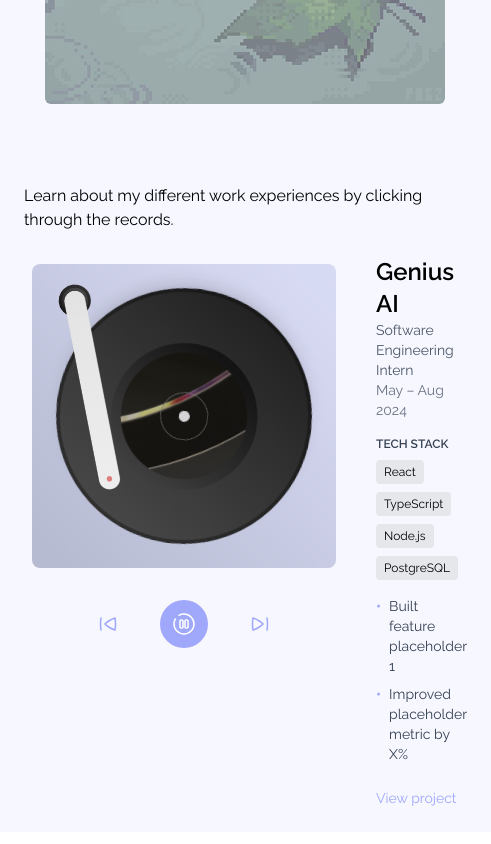
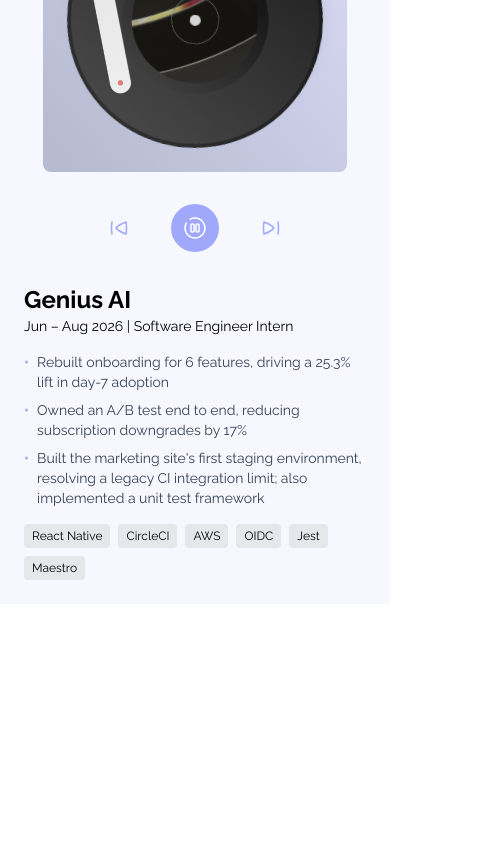
Before and after one commit to shuttlecodes/tam-portfolio, a React (Vite) app: page /vinyl in a window 390 px wide. Shown: the part 2472-3316 px from the top of the page, 491 px wide, since content can reach past the window. After the commit the page ends 3140 px from the top, so only its background shows below. Built offline with nearby package versions, Linux system fonts and the light colour scheme.

Commit message:
internship details, chevron

```diff
--- /dev/null
+++ b/src/assets/icons/ChevronDownIcon.tsx
@@ -0,0 +1,19 @@
+export const ChevronDownIcon = ({ className }: { className?: string }) => {
+    return (
+        <svg
+            className={className}
+            xmlns="http://www.w3.org/2000/svg"
+            fill="none"
+            viewBox="0 0 24 24"
+            stroke="currentColor"
+        >
+            <path
+                d="M6 9L12 15L18 9"
+                stroke="currentColor"
+                strokeWidth="2"
+                strokeLinecap="round"
+                strokeLinejoin="round"
+            />
+        </svg>
+    );
+};
--- a/src/components/InternshipDetails.tsx
+++ b/src/components/InternshipDetails.tsx
@@ -6,23 +6,10 @@
 
 export const InternshipDetails = ({ internship }: InternshipDetailsProps) => {
     return (
-        <div className="flex flex-col gap-4">
+        <div className="flex flex-col gap-4 h-[80%] justify-center">
             <div>
-                <h3 className="text-2xl font-semibold">{internship.company}</h3>
-                <p className="text-sm text-gray-600">{internship.title}</p>
-                <p className="text-sm text-gray-500">{internship.dates}</p>
-            </div>
-
-            {/* Technologies */}
-            <div>
-                <p className="text-xs font-semibold text-gray-700 uppercase mb-2">Tech Stack</p>
-                <div className="flex flex-wrap gap-2">
-                    {internship.technologies.map((tech) => (
-                        <span key={tech} className="text-xs bg-gray-200 px-2 py-1 rounded">
-                            {tech}
-                        </span>
-                    ))}
-                </div>
+                <h1 className="text-2xl">{internship.company}</h1>
+                <p className="text-sm">{internship.dates} | {internship.title}</p>
             </div>
 
             {/* Highlights */}
@@ -39,7 +26,7 @@
 
             {/* Links */}
             {internship.links && internship.links.length > 0 && (
-                <div className="flex gap-4 pt-2">
+                <div className="flex gap-4">
                     {internship.links.map((link) => (
                         <a
                             key={link.text}
@@ -53,6 +40,17 @@
                     ))}
                 </div>
             )}
+
+            {/* Technologies */}
+            <div>
+                <div className="flex flex-wrap gap-2">
+                    {internship.technologies.map((tech) => (
+                        <span key={tech} className="text-xs bg-gray-200 px-2 py-1 rounded">
+                            {tech}
+                        </span>
+                    ))}
+                </div>
+            </div>
         </div>
     );
 };
--- a/src/pages/Values.tsx
+++ b/src/pages/Values.tsx
@@ -2,6 +2,7 @@
 import { IkigaiLove } from "../assets/ikigai/IkigaiLove";
 import { IkigaiWorld } from "../assets/ikigai/IkigaiWorld";
 import { IkigaiSustain } from "../assets/ikigai/IkigaiSustain";
+import { ChevronDownIcon } from "../assets/icons/ChevronDownIcon";
 import ScrollFadeIn from "../components/ScrollFadeIn";
 
 const CONTEXT_TITLE = "Ikigai"
@@ -37,15 +38,20 @@
 
 const Values = () => {
     return (
-        <div className="py-20 pr-20 pl-36 bg-bg-pink min-h-screen flex items-center justify-center">
-            <div className="flex flex-col gap-10 max-w-xl">
+        <div className="py-20 pr-20 pl-36 bg-bg-pink min-h-screen flex items-center justify-center overflow-hidden">
+            <div className="flex flex-col gap-20 max-w-xl relative">
                 <ScrollFadeIn>
-                    <div className="flex gap-10 py-70">
-                        {/* to do: make it snappy */}
-                        <h1 className="leading-[1.2]">{CONTEXT_TITLE}</h1>
-                        <p className="whitespace-pre-line pt-2">{CONTEXT_BODY}</p>
+                    <div className="flex flex-col gap-20 py-70">
+                        <div className="flex gap-10">
+                            <h1 className="leading-[1.2]">{CONTEXT_TITLE}</h1>
+                            <p className="whitespace-pre-line pt-2">{CONTEXT_BODY}</p>
+                        </div>
+                        <div className="flex justify-center animate-bounce text-gray-700">
+                            <ChevronDownIcon className="w-6 h-6" />
+                        </div>
                     </div>
                 </ScrollFadeIn>
+
                 <div className="flex flex-col gap-10">
                     <ScrollFadeIn>
                         <h1>{VAL_TITLE}</h1>
--- a/src/pages/Vinyl.tsx
+++ b/src/pages/Vinyl.tsx
@@ -6,84 +6,92 @@
 import { InternshipDetails } from "../components/InternshipDetails";
 import type { InternshipDetail } from "../types/internship";
 
-const TITLE = "Track record"
-const SUBTITLE = "Learn about my different work experiences by clicking through the records."
-
 const VINYL_RECORDS: InternshipDetail[] = [
     {
         id: "genius-ai",
         cover: "/images/vinyl/covers/genius-ai.png",
         disc: "/images/vinyl/discs/genius-ai.png",
         company: "Genius AI",
-        title: "Software Engineering Intern",
-        dates: "May – Aug 2024",
-        technologies: ["React", "TypeScript", "Node.js", "PostgreSQL"],
+        title: "Software Engineer Intern",
+        dates: "Jun – Aug 2026",
+        technologies: ["React Native", "CircleCI", "AWS", "OIDC", "Jest", "Maestro"],
         highlights: [
-            "Built feature placeholder 1",
-            "Improved placeholder metric by X%"
-        ],
-        links: [{ text: "View project", url: "#" }]
+            "Rebuilt onboarding for 6 features, driving a 25.3% lift in day-7 adoption",
+            "Owned an A/B test end to end, reducing subscription downgrades by 17%",
+            "Built the marketing site's first staging environment, resolving a legacy CI integration limit; also implemented a unit test framework"
+        ]
     },
     {
         id: "miovision",
         cover: "/images/vinyl/covers/miovision.png",
         disc: "/images/vinyl/discs/miovision.png",
-        company: "MioVision",
-        title: "Backend Engineering Intern",
-        dates: "Jan – Apr 2024",
-        technologies: ["Python", "Django", "AWS", "PostgreSQL"],
+        company: "Miovision Technologies",
+        title: "Software Engineer Intern",
+        dates: "Sep – Dec 2025",
+        technologies: ["Angular", "TailwindCSS", "Cypress", "Vitest"],
         highlights: [
-            "Placeholder achievement 1",
-            "Placeholder achievement 2"
+            "Built map-based frontend features for configuring traffic-signal intersection geometry",
+            "Traced a cluster of crosswalk detector defects to a flawed data modeling assumption",
+            "Adopted Angular's signal and computed state patterns to replace legacy subscription logic"
         ]
     },
     {
         id: "magi",
         cover: "/images/vinyl/covers/magi.png",
         disc: "/images/vinyl/discs/magi.png",
-        company: "Magi",
-        title: "Full Stack Developer",
-        dates: "May – Aug 2023",
-        technologies: ["React", "Node.js", "MongoDB", "Docker"],
+        company: "MAGI Inc.",
+        title: "Software Engineer Intern",
+        dates: "Jan – Apr 2025",
+        technologies: ["React", "Next.js", "FastAPI", "LangChain", "TanStack Query", "Zustand"],
         highlights: [
-            "Placeholder work item 1",
-            "Placeholder work item 2"
-        ]
+            "Proposed, designed, and shipped a fullstack Streaks retention feature, boosting engagement 18-20% and signups 25%",
+            "Architected a mobile web product from scratch, building a swipe-based discovery flow",
+            "Ran A/B tests evaluating cost tradeoffs for LLM-powered features",
+            "Launched 15+ A/B tests across onboarding, chat, and retention features"
+        ],
+        links: [{ text: "Built this marketing site", url: "https://magi.inc/" }]
     },
     {
         id: "wolf",
         cover: "/images/vinyl/covers/wolf.png",
         disc: "/images/vinyl/discs/wolf.png",
-        company: "Wolf",
-        title: "Software Engineering Intern",
-        dates: "Sep – Dec 2022",
-        technologies: ["Java", "Spring Boot", "MySQL"],
+        company: "WOLF Advanced Technologies",
+        title: "Software Engineer & Design Intern",
+        dates: "May – Aug 2024",
+        technologies: ["Blazor", "C# .NET", "Figma"],
         highlights: [
-            "Placeholder experience 1"
-        ]
+            "Built features in Blazor for a project management platform and a sales/accounting platform",
+            "Standardized a service layer pattern for async data fetching, documenting it for broader use",
+            "Pioneered a Figma-based design system with reusable components, reducing UI implementation time",
+        ],
+        links: [{ text: "Led design efforts", url: "https://www.figma.com/design/UMwJ18H6bobJJWp26zCDvR/Tam---Design-Samples?node-id=2-2" }]
     },
     {
         id: "hatch",
         cover: "/images/vinyl/covers/hatch.png",
         disc: "/images/vinyl/discs/hatch.png",
-        company: "Hatch",
-        title: "Junior Developer",
-        dates: "Jan – Apr 2022",
-        technologies: ["JavaScript", "React", "Node.js"],
+        company: "Hatch, Digital Products",
+        title: "Software Engineer Intern",
+        dates: "Sep – Dec 2023",
+        technologies: ["Angular", "TypeScript", "Jest"],
         highlights: [
-            "Placeholder role description"
+            "Developed front-end features for a mining application, increasing test coverage by 15%",
+            "Evaluated and implemented open-source libraries for geospatial coordinate conversions",
+            "Facilitated Scrum retrospectives to drive team engagement",
+            "Partnered with designers to proactively align feature specifications"
         ]
     },
     {
         id: "iirc",
         cover: "/images/vinyl/covers/iirc.png",
         disc: "/images/vinyl/discs/iirc.png",
-        company: "IIRC",
-        title: "Software Developer",
-        dates: "May – Aug 2021",
-        technologies: ["Python", "Flask"],
+        company: "Immigrations, Refugees, Citizenship Canada",
+        title: "Automated Test Developer",
+        dates: "Jan – Apr 2023",
+        technologies: ["Java", "Selenium", "Swagger UI"],
         highlights: [
-            "Placeholder first role"
+            "Developed automated test scripts, driving a 20% increase in test coverage",
+            "Worked with developers to reduce API latency by 10%"
         ]
     }
 ];
@@ -138,10 +146,10 @@
                         <div className="flex flex-col gap-6">
                             <div>
                                 {/* <h1>{TITLE}</h1> */}
-                                <h2>{SUBTITLE}</h2>
+                                {/* <h2>{SUBTITLE}</h2> */}
                             </div>
                             {/* going to have the vinyl player and the details here */}
-                            <div className="flex gap-8">
+                            <div className="flex gap-8 flex-col md:flex-row">
                                 {/* left col with the turntable and discs that are dependent on which cover is selected */}
                                 <VinylPlayer
                                     selectedDiscImage={VINYL_RECORDS.find(r => r.id === selectedId)?.disc || VINYL_RECORDS[0].disc}
@@ -152,7 +160,7 @@
                                 />
 
                                 {/* right col with the details of that turntable job experience */}
-                                <div className="flex-1 flex items-center">
+                                <div className="flex-1">
                                     <InternshipDetails internship={VINYL_RECORDS.find(r => r.id === selectedId) || VINYL_RECORDS[0]} />
                                 </div>
                             </div>
```
